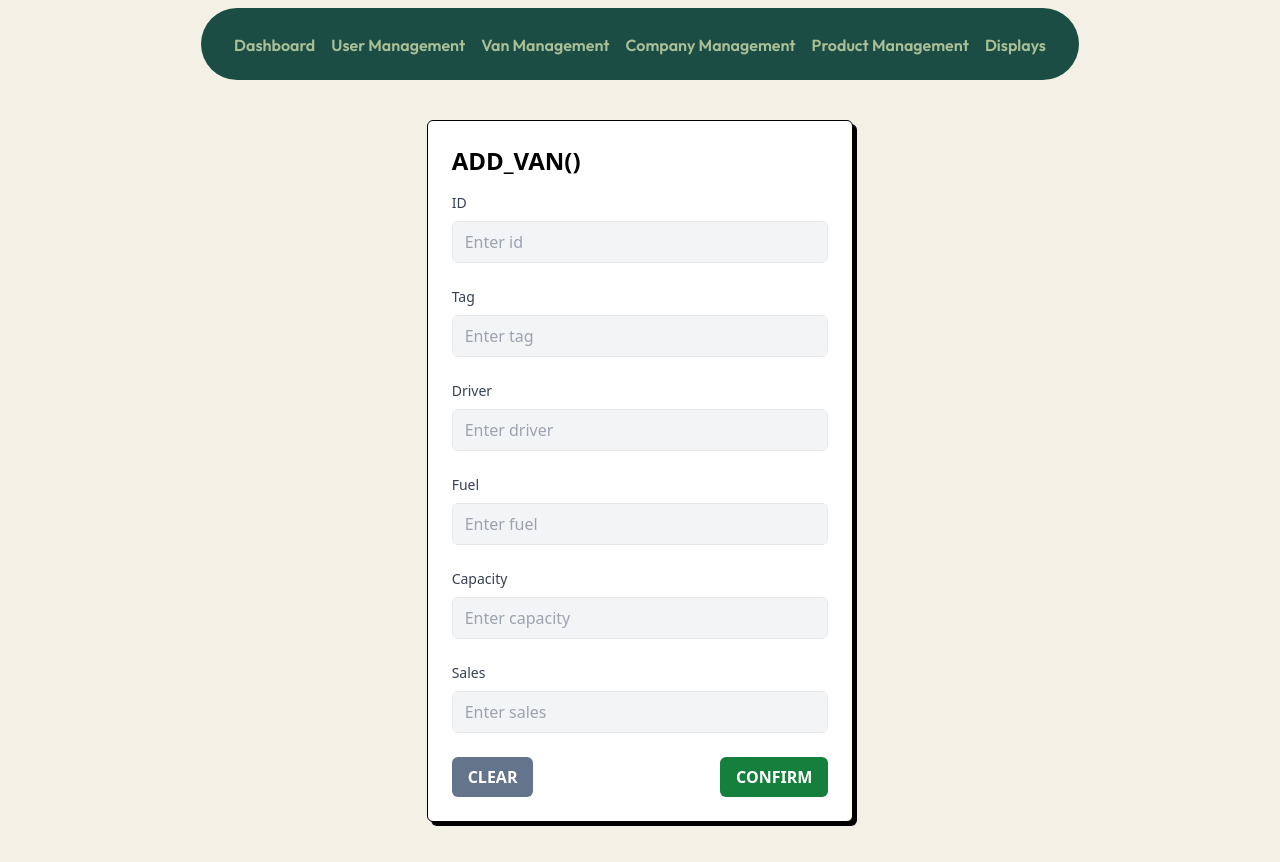
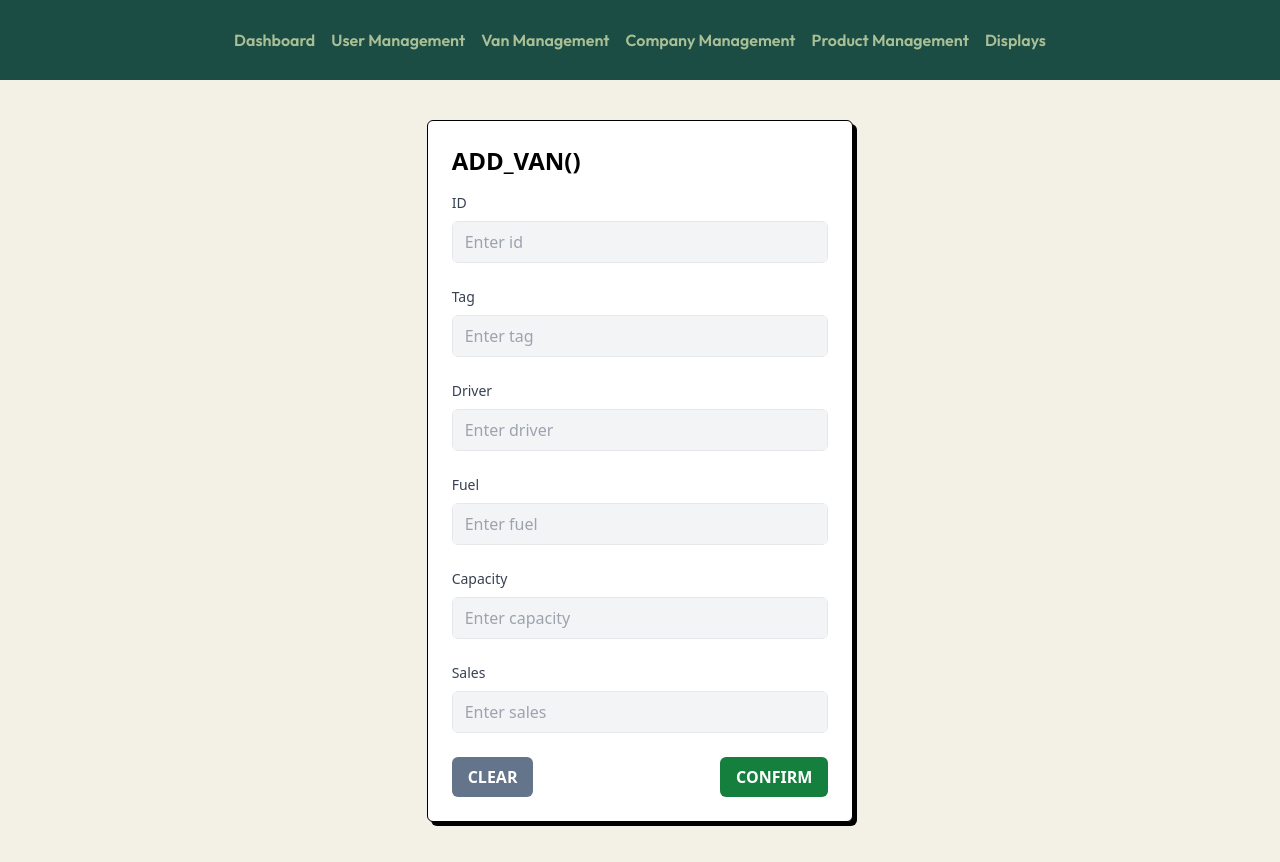
Before and after one commit to kcao0918/DatabasesGUI, a React (Vite) app in the folder Frontend/: page /addvan in a window 1280 px wide. Built offline with nearby package versions, Linux system fonts and the light colour scheme.

Commit message:
Revert "Fixed navbar styling"
This reverts commit 4a16a907dd6f8086fc4ba3429edae1add090be03.

```diff
--- a/Frontend/src/components/NavBar.jsx
+++ b/Frontend/src/components/NavBar.jsx
@@ -7,9 +7,7 @@ function Navbar({ className }) {
   const [active, setActive] = useState("Dashboard");
 
   return (
-    <div
-      className={cn("fixed top-[1vh] inset-x-0 w-fit mx-auto z-50", className)}
-    >
+    <div className={cn("fixed inset-x-0 mx-auto z-50", className)}>
       <Menu setActive={setActive}>
         <MenuItem
           setActive={setActive}
--- a/Frontend/src/components/ui/navbar-menu.jsx
+++ b/Frontend/src/components/ui/navbar-menu.jsx
@@ -20,7 +20,7 @@ export const MenuItem = ({ setActive, active, item, children, loc }) => {
     <div
       onMouseEnter={() => setActive(item)}
       onClick={() => setActive(item)} // Set the active state on click
-      className="relative"
+      className="relative flex items-center justify-center"
     >
       <Link to={loc}>
         <motion.p
@@ -74,7 +74,7 @@ export const Menu = ({ setActive, children }) => {
     <nav
       onMouseLeave={() => setActive(null)}
       // changes styling of navbar itself
-      className="relative rounded-full border border-transparent font-outfit font-medium dark:bg-black dark:border-white/[0.2] bg-[#1B4D44] shadow-input flex justify-center space-x-4 px-8 py-6 h-[calc(9vh)]"
+      className="relative border font-outfit font-medium border-transparent bg-[#1B4D44] shadow-input flex justify-center space-x-4 px-8 py-6 h-[calc(10vh)]"
     >
       {children}
     </nav>
--- a/Frontend/src/lib/css.js
+++ b/Frontend/src/lib/css.js
@@ -1,2 +1,2 @@
-export const mainPagesCss = "relative h-[100vh] pt-[10vh] bg-[#F3F1E5]";
+export const mainPagesCss = "relative h-[90vh] top-[10vh] bg-[#F3F1E5]";
 export const procedurePagesCss = "flex justify-center items-center h-full min-h-screen pt-[15vh] pb-[5vh] bg-[#F3F1E5]";
```
